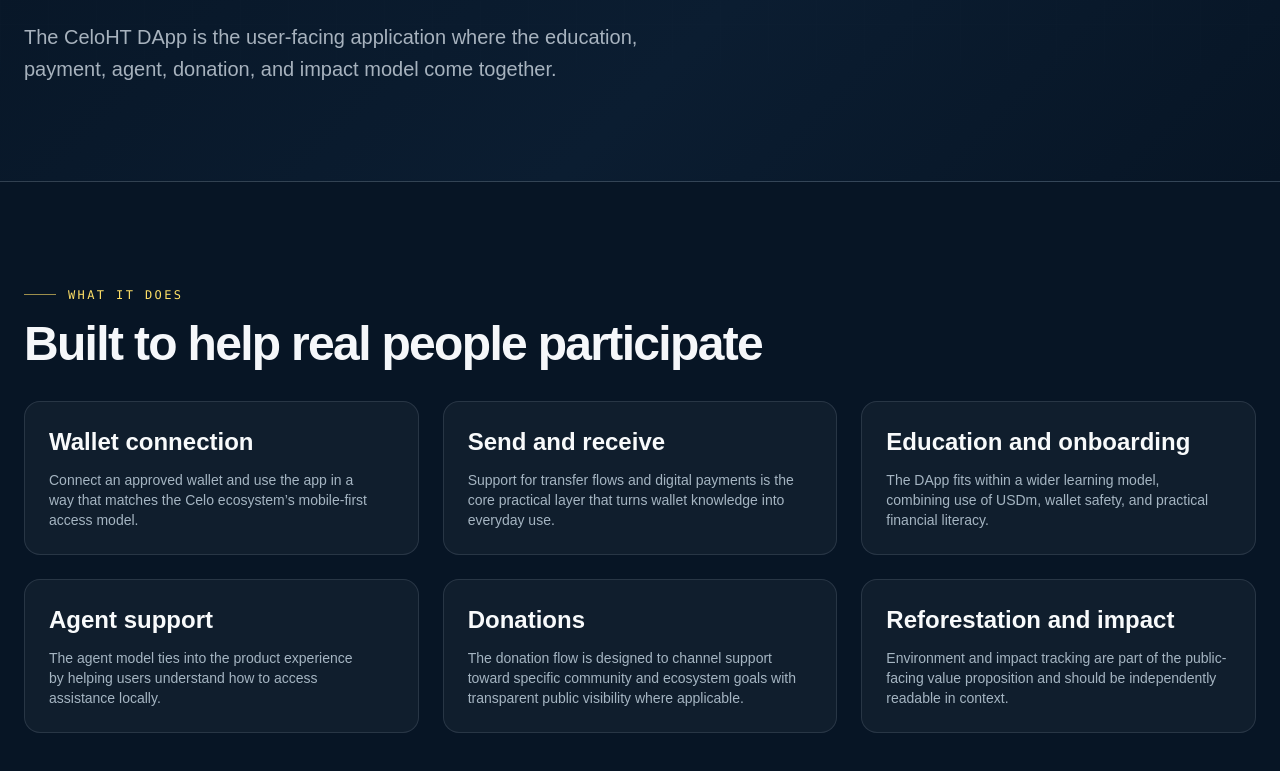
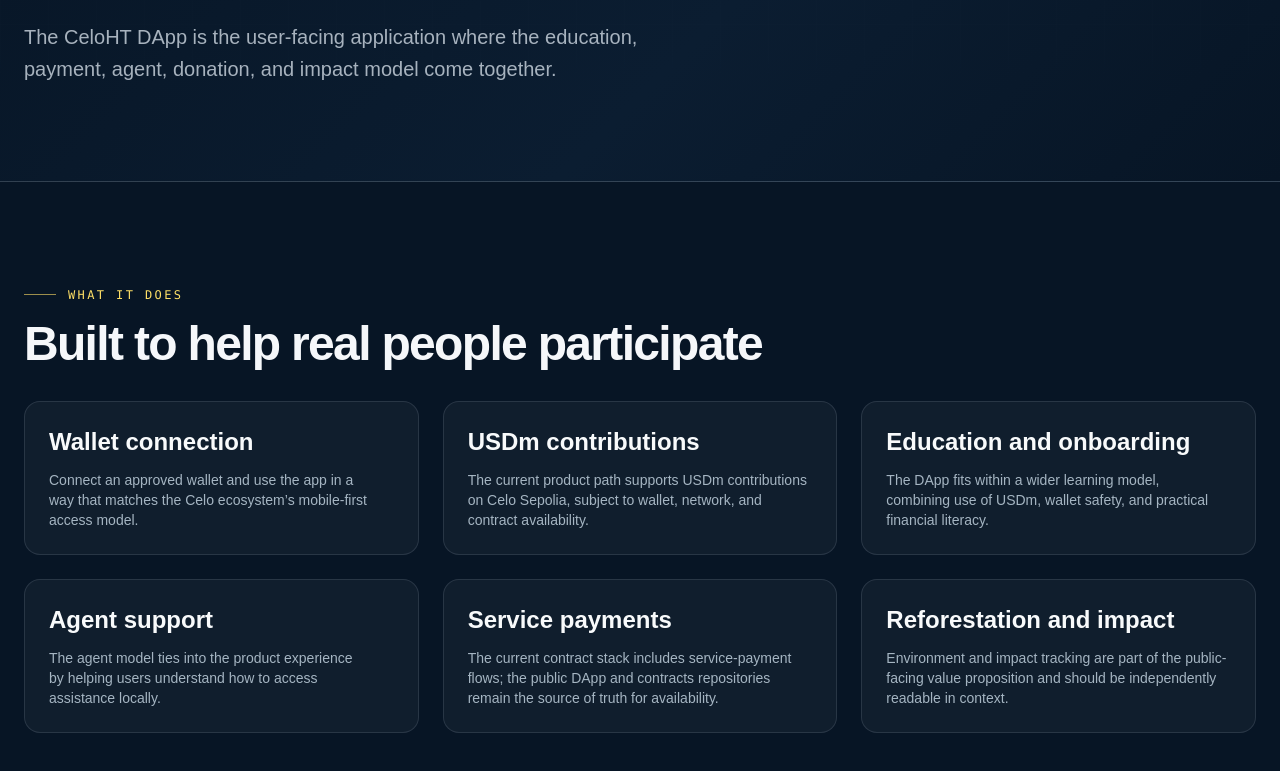
Before and after one commit to Celo-HaiTi/celoht-siteweb, a Next.js app: page /dapp in a window 1280 px wide. Shown: the part 379-1150 px from the top of the page. Built offline with nearby package versions, Linux system fonts and the light colour scheme; no server answers.

Commit message:
fix(site): clarify testnet deployment status

```diff
--- a/src/app/dapp/deployment/page.tsx
+++ b/src/app/dapp/deployment/page.tsx
@@ -33,10 +33,11 @@ export default function DAppDeploymentPage() {
           title: "Network and deployment status",
           children: (
             <p className="max-w-3xl text-ink-soft">
-              The roadmap distinguishes planned testnet and mainnet milestones
-              from completed work. A contract address, network deployment, or
-              production capability is not treated as confirmed until CeloHT
-              publishes the relevant evidence.
+              The current DApp and contract deployment path is Celo Sepolia,
+              chain ID 11142220. The official smart-contract repository records
+              five verified testnet contracts. Mainnet is not enabled or
+              claimed; any future deployment requires independent audit and
+              operational approval.
             </p>
           ),
         },
--- a/src/app/dapp/page.tsx
+++ b/src/app/dapp/page.tsx
@@ -20,9 +20,9 @@ const features = [
       "Connect an approved wallet and use the app in a way that matches the Celo ecosystem’s mobile-first access model.",
   },
   {
-    title: "Send and receive",
+    title: "USDm contributions",
     description:
-      "Support for transfer flows and digital payments is the core practical layer that turns wallet knowledge into everyday use.",
+      "The current product path supports USDm contributions on Celo Sepolia, subject to wallet, network, and contract availability.",
   },
   {
     title: "Education and onboarding",
@@ -35,9 +35,9 @@ const features = [
       "The agent model ties into the product experience by helping users understand how to access assistance locally.",
   },
   {
-    title: "Donations",
+    title: "Service payments",
     description:
-      "The donation flow is designed to channel support toward specific community and ecosystem goals with transparent public visibility where applicable.",
+      "The current contract stack includes service-payment flows; the public DApp and contracts repositories remain the source of truth for availability.",
   },
   {
     title: "Reforestation and impact",
--- a/src/app/roadmap/page.tsx
+++ b/src/app/roadmap/page.tsx
@@ -69,7 +69,10 @@ const phases = [
         done: false,
       },
       { text: "Translate core curriculum into Spanish", done: false },
-      { text: "dApp deployed to Celo mainnet", done: false },
+      {
+        text: "Evaluate Mainnet readiness after independent audit and operational approval",
+        done: false,
+      },
       {
         text: "Publish first annual transparency & impact report",
         done: false,
```
